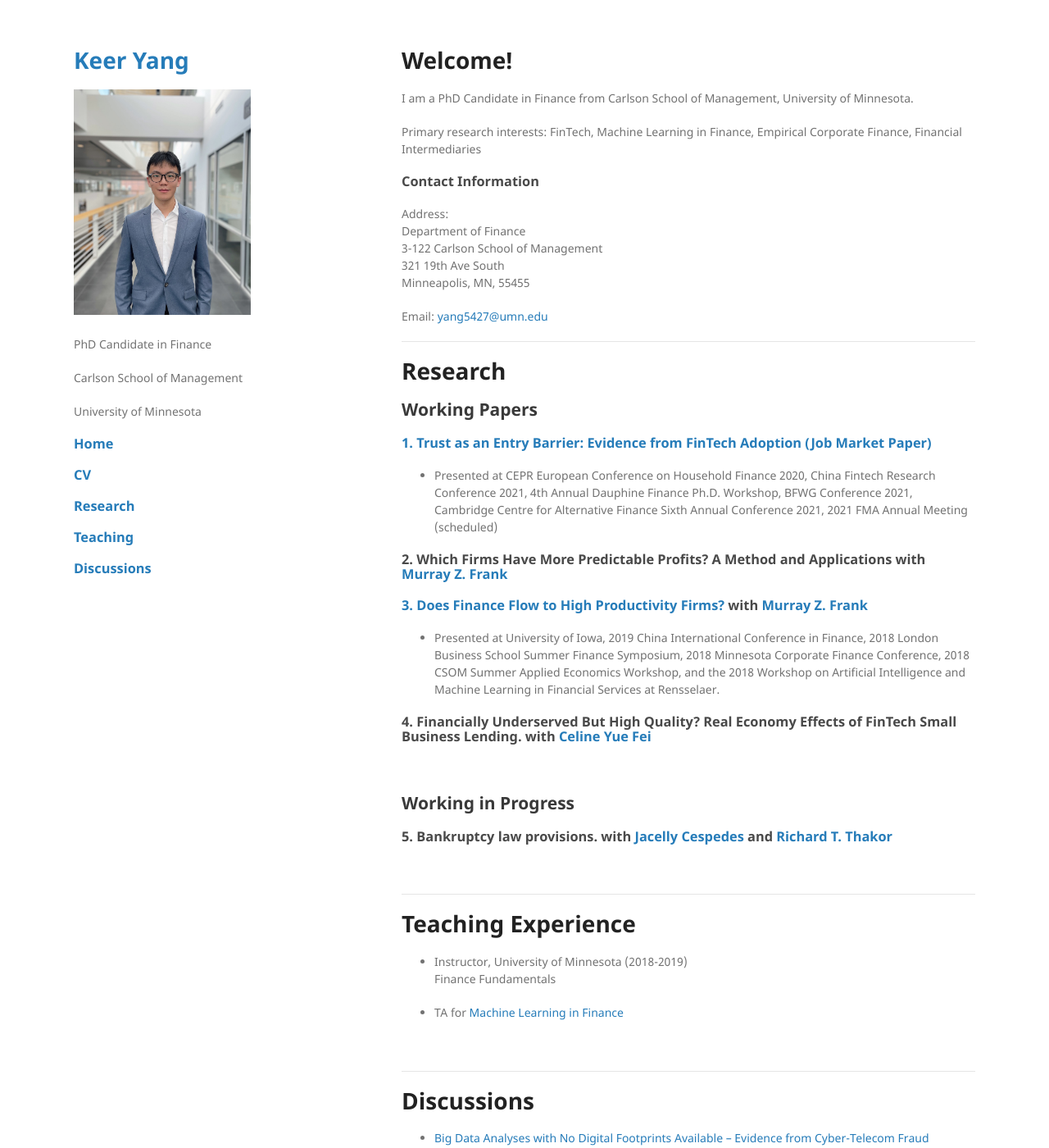
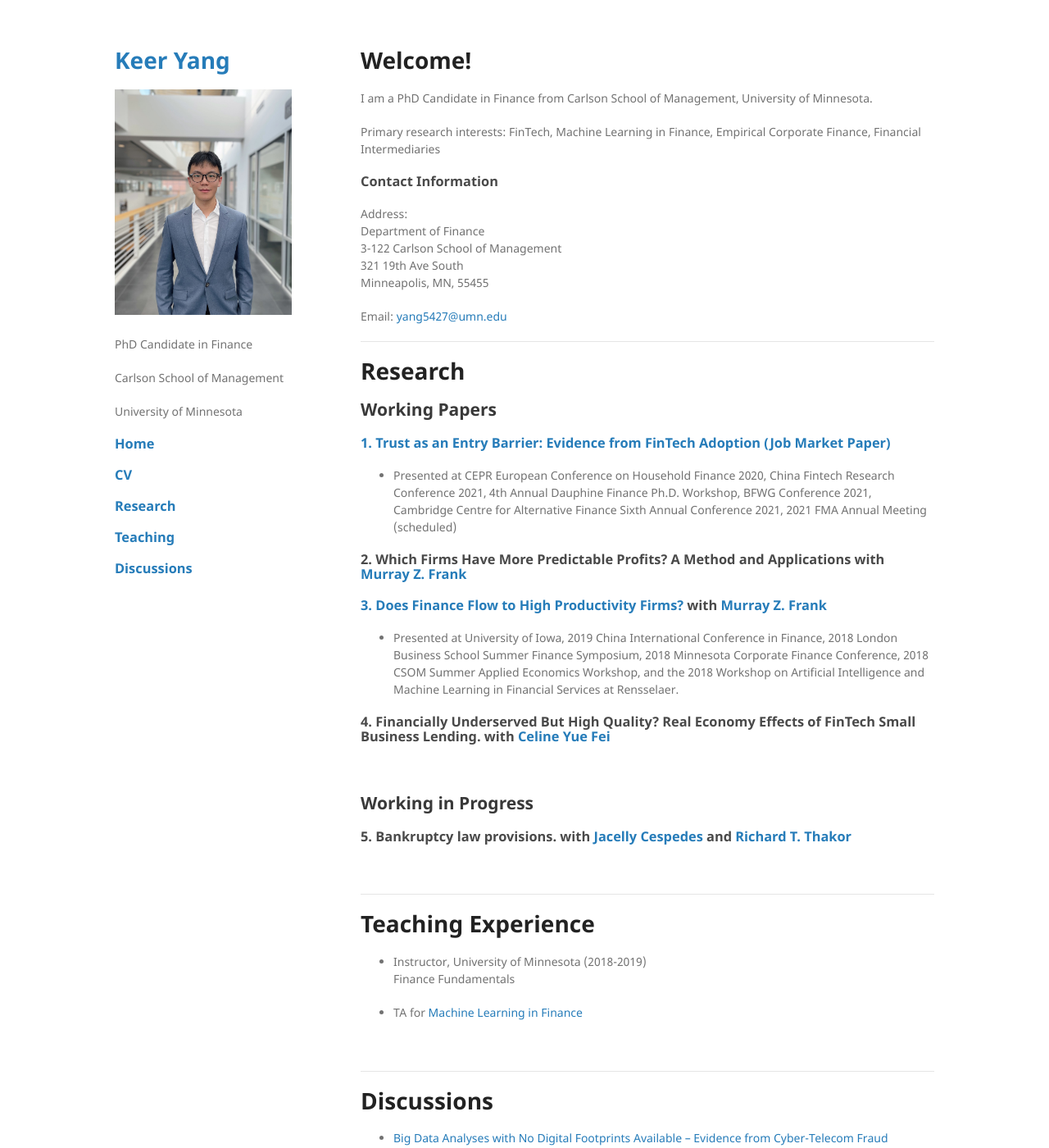
Before and after one commit to keeryang/keeryang.github.io, a Jekyll site: the page built from index.md, in a window 1280 px wide and 1400 px high. Shown: the whole window at 82% size. Built offline with Jekyll 4.4.1, drawn with Linux system fonts in a browser that asks for light colours; the repository's description, which GitHub fills in, is left out; our own code applies the rules of GitHub Pages for plain Markdown files.

Commit message:
Update jekyll-theme-minimal.scss

```diff
--- a/_sass/jekyll-theme-minimal.scss
+++ b/_sass/jekyll-theme-minimal.scss
@@ -56,7 +56,7 @@ a:hover small {
 }
 
 .wrapper {
-  width:1100px;
+  width:1000px;
   margin:0 auto;
 }
 
```
